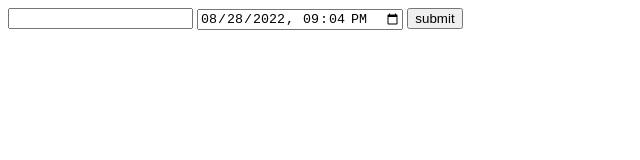
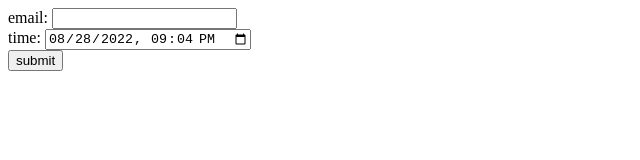
Before and after one commit to nick3point5/simple-express-gmail, a website: page views/index.html in a window 1280 px wide. Shown: the whole page, without its empty margins (0-640 px from the left). Drawn offline with Linux system fonts and the light colour scheme.

Commit message:
label inputs

```diff
--- a/views/index.html
+++ b/views/index.html
@@ -8,8 +8,12 @@
 </head>
 <body>
 	<form action="https://simple-express-gmail.vercel.app" method="post" id="email-form">
+		<label for="email">email: </label>
 		<input type="email" name="email" id ="email-input">
+		<br/>
+		<label for="time">time: </label>
 		<input type="datetime-local" name="time" id ="time-input">
+		<br/>
 		<button type="submit">submit</button>
 	</form>
 	<script>
```
